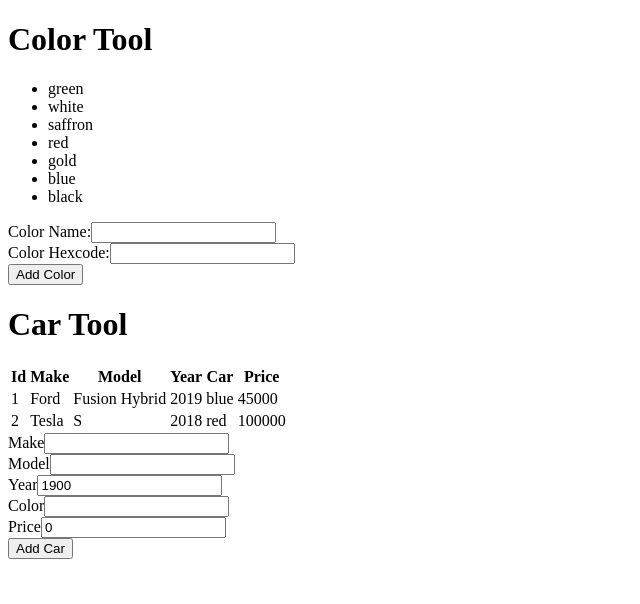
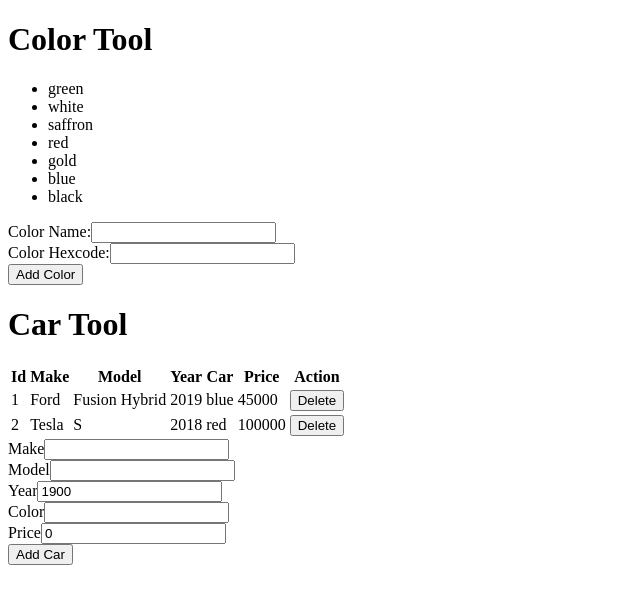
Before and after one commit to t4d-classes/applied-javascript_05172021, a React (Create React App) app in the folder react-app/: page / in a window 1280 px wide. Shown: the top 604 px of the page, without its empty margins (0-640 px from the left). Built offline with nearby package versions, Linux system fonts and the light colour scheme.

Commit message:
add solution 9

```diff
--- a/react-app/src/components/CarTable.js
+++ b/react-app/src/components/CarTable.js
@@ -1,6 +1,6 @@
 import { CarViewRow } from "./CarViewRow";
 
-export const CarTable = ({ cars }) => {
+export const CarTable = (props) => {
   return (
     <table>
       <thead>
@@ -11,11 +11,13 @@ export const CarTable = ({ cars }) => {
           <th>Year</th>
           <th>Car</th>
           <th>Price</th>
+          <th>Action</th>
         </tr>
       </thead>
       <tbody>
-        {cars.map((car) => (
-          <CarViewRow key={car.id} car={car} />
+        {props.cars.map((car) => (
+          <CarViewRow key={car.id} car={car}
+            onDeleteCar={props.onDeleteCar} />
         ))}
       </tbody>
     </table>
--- a/react-app/src/components/CarTool.js
+++ b/react-app/src/components/CarTool.js
@@ -17,10 +17,14 @@ export const CarTool = (props) => {
     ]);
   };
 
+  const removeCar = (carId) => {
+    setCars(cars.filter((c) => c.id !== carId));
+  };
+
   return (
     <>
       <ToolHeader headerText="Car Tool" />
-      <CarTable cars={cars} />
+      <CarTable cars={cars} onDeleteCar={removeCar} />
       <CarForm buttonText="Add Car" onSubmitCar={appendCar} />
     </>
   );
--- a/react-app/src/components/CarViewRow.js
+++ b/react-app/src/components/CarViewRow.js
@@ -1,12 +1,20 @@
-export const CarViewRow = ({ car }) => {
+export const CarViewRow = (props) => {
+
+  const deleteCar = () => {
+    props.onDeleteCar(props.car.id);
+  };
+
   return (
     <tr>
-      <td>{car.id}</td>
-      <td>{car.make}</td>
-      <td>{car.model}</td>
-      <td>{car.year}</td>
-      <td>{car.color}</td>
-      <td>{car.price}</td>
+      <td>{props.car.id}</td>
+      <td>{props.car.make}</td>
+      <td>{props.car.model}</td>
+      <td>{props.car.year}</td>
+      <td>{props.car.color}</td>
+      <td>{props.car.price}</td>
+      <td>
+        <button type="button" onClick={deleteCar}>Delete</button>
+      </td>
     </tr>
   );
 };
```
